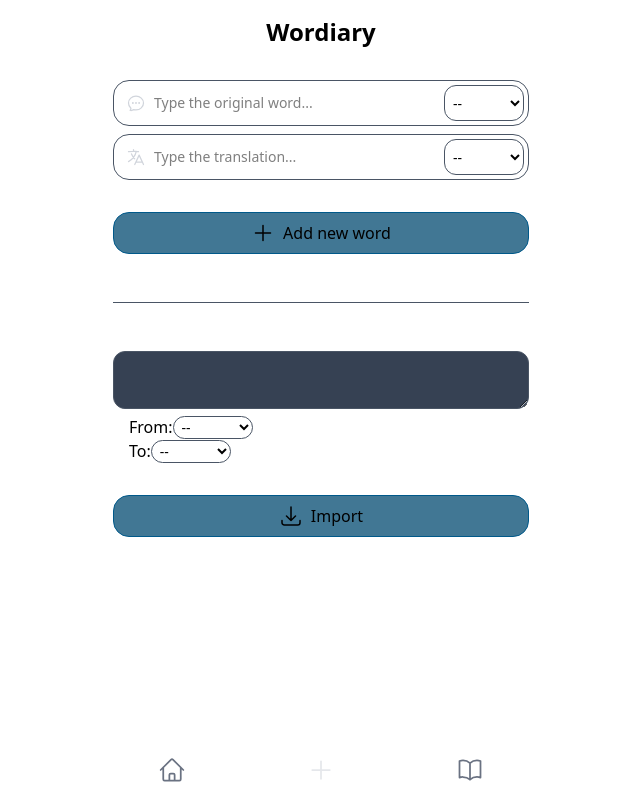
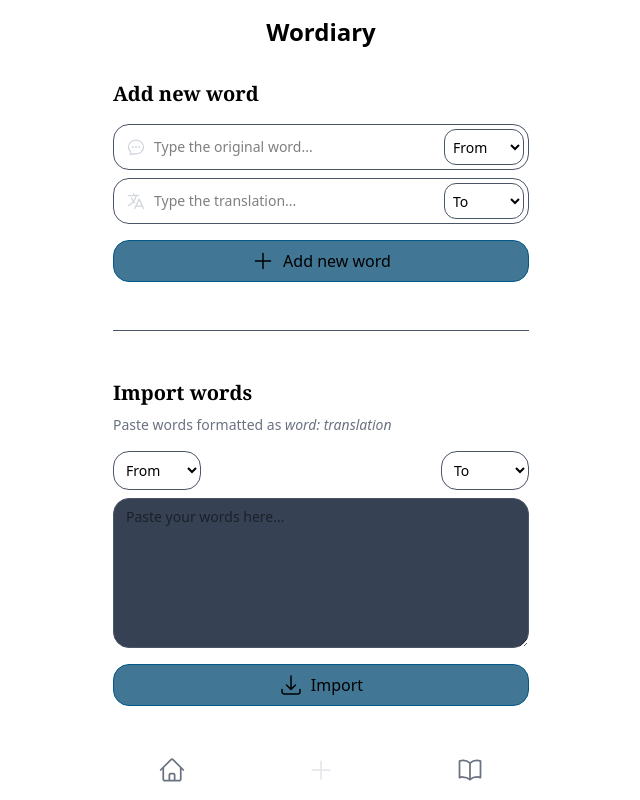
Before and after one commit to marcxzz/wordiary, a Next.js app: page /add in a window 1280 px wide. Shown: the whole page, without its empty margins (319-959 px from the left). Built offline with nearby package versions, Linux system fonts and the light colour scheme.

Commit message:
improved /add page UI

```diff
--- a/src/app/add/page.js
+++ b/src/app/add/page.js
@@ -124,6 +124,9 @@ export default function AddPage() {
 
   return (
     <>
+      <section>
+        <h1 className="h1">Add new word</h1>
+
         <div className="flex p-1 rounded-2xl dark:bg-gray-700 border border-gray-600 overflow-hidden">
           <div className="p-2">
             <svg xmlns="http://www.w3.org/2000/svg" fill="none" viewBox="0 0 24 24" strokeWidth={1.5} stroke="currentColor" className="size-5 text-gray-300">
@@ -134,7 +137,7 @@ export default function AddPage() {
 
           <form className="max-w-sm mx-auto">
             <select id="fromLangSelect" value={fromLang || 'default'} className="outline-none dark:text-white text-sm border border-gray-600 overflow-hidden rounded-xl w-auto h-full px-1 dark:bg-gray-700" onChange={(event) => handleFromLangChange(event)}>
-            <option value='default' disabled>--</option>
+              <option value='default' disabled>From</option>
               <option value="enUS">EN (US)</option>
               <option value="enUK">EN (UK)</option>
               <option value="itIT">IT</option>
@@ -154,7 +157,7 @@ export default function AddPage() {
 
           <form className="max-w-sm mx-auto">
             <select id="toLangSelect" value={toLang || 'default'} className="outline-none dark:text-white text-sm border border-gray-600 overflow-hidden rounded-xl w-auto h-full px-1 dark:bg-gray-700" onChange={(event) => handleToLangChange(event)}>
-            <option value='default' disabled>--</option>
+              <option value='default' disabled>To</option>
               <option value="enUS">EN (US)</option>
               <option value="enUK">EN (UK)</option>
               <option value="itIT">IT</option>
@@ -164,7 +167,7 @@ export default function AddPage() {
           </form>
         </div>
 
-      <button type="button" className="button button-primary w-full mt-8" onClick={() => handleCreateBtnClick()}>
+        <button type="button" className="button button-primary w-full mt-4" onClick={() => handleCreateBtnClick()}>
           <svg xmlns="http://www.w3.org/2000/svg" fill="none" viewBox="0 0 24 24" strokeWidth={1.5} stroke="currentColor" className="size-6">
             <path strokeLinecap="round" strokeLinejoin="round" d="M12 4.5v15m7.5-7.5h-15" />
           </svg>
@@ -183,15 +186,18 @@ export default function AddPage() {
             </div>
           </div>
         )}
+      </section>
 
       <hr className="my-12" />
 
-      <textarea id="importInput" value={importText || ''} className="bg-gray-700 border border-gray-600 rounded-xl w-full p-2 px-3 text-sm outline-none" onChange={(event) => handleImportedTextTyping(event)}></textarea>
+      <section>
+        <h1 className="h1 mb-2!">Import words</h1>
+        <p className="text-sm text-gray-500 mb-4">Paste words formatted as <em>word: translation</em></p>
 
-      <form className="max-w-sm mx-auto">
-        From:
-        <select id="importFromLangSelect" value={importFromLang || 'default'} className="outline-none dark:text-white text-sm border border-gray-600 overflow-hidden rounded-xl w-auto h-full px-1 dark:bg-gray-700" onChange={(event) => handleImportFromLangChange(event)}>
-          <option value='default' disabled>--</option>
+        <div className="flex items-center justify-between mb-2">
+          <form className="max-w-sm">
+            <select id="importFromLangSelect" value={importFromLang || 'default'} className="outline-none dark:text-white text-sm border border-gray-600 overflow-hidden rounded-2xl w-auto h-full p-2 dark:bg-gray-700" onChange={(event) => handleImportFromLangChange(event)}>
+              <option value='default' disabled>From</option>
               <option value="enUS">EN (US)</option>
               <option value="enUK">EN (UK)</option>
               <option value="itIT">IT</option>
@@ -200,10 +206,9 @@ export default function AddPage() {
             </select>
           </form>
 
-      <form className="max-w-sm mx-auto">
-        To:
-        <select id="importToLangSelect" value={importToLang || 'default'} className="outline-none dark:text-white text-sm border border-gray-600 overflow-hidden rounded-xl w-auto h-full px-1 dark:bg-gray-700" onChange={(event) => handleImportToLangChange(event)}>
-          <option value='default' disabled>--</option>
+          <form className="max-w-sm">
+            <select id="importToLangSelect" value={importToLang || 'default'} className="outline-none dark:text-white text-sm border border-gray-600 overflow-hidden rounded-2xl w-auto h-full p-2 dark:bg-gray-700" onChange={(event) => handleImportToLangChange(event)}>
+              <option value='default' disabled>To</option>
               <option value="enUS">EN (US)</option>
               <option value="enUK">EN (UK)</option>
               <option value="itIT">IT</option>
@@ -211,8 +216,11 @@ export default function AddPage() {
               <option value="esES">ES</option>
             </select>
           </form>
+        </div>
 
-      <button type="button" className="button button-primary w-full mt-8" onClick={() => handleImportBtnClick()}>
+        <textarea id="importInput" value={importText || ''} className="bg-gray-700 border border-gray-600 rounded-2xl w-full p-2 px-3 text-sm outline-none min-h-[150px] max-h-[350px]" onChange={(event) => handleImportedTextTyping(event)} placeholder="Paste your words here..."></textarea>
+
+        <button type="button" className="button button-primary w-full mt-[10px]" onClick={() => handleImportBtnClick()}>
           <svg xmlns="http://www.w3.org/2000/svg" fill="none" viewBox="0 0 24 24" strokeWidth={1.5} stroke="currentColor" className="size-6">
             <path strokeLinecap="round" strokeLinejoin="round" d="M3 16.5v2.25A2.25 2.25 0 0 0 5.25 21h13.5A2.25 2.25 0 0 0 21 18.75V16.5M16.5 12 12 16.5m0 0L7.5 12m4.5 4.5V3" />
           </svg>
@@ -231,6 +239,7 @@ export default function AddPage() {
             </div>
           </div>
         )}
+      </section>
     </>
   )
 }
```
Lines whose indentation alone changed are shown as unchanged.
